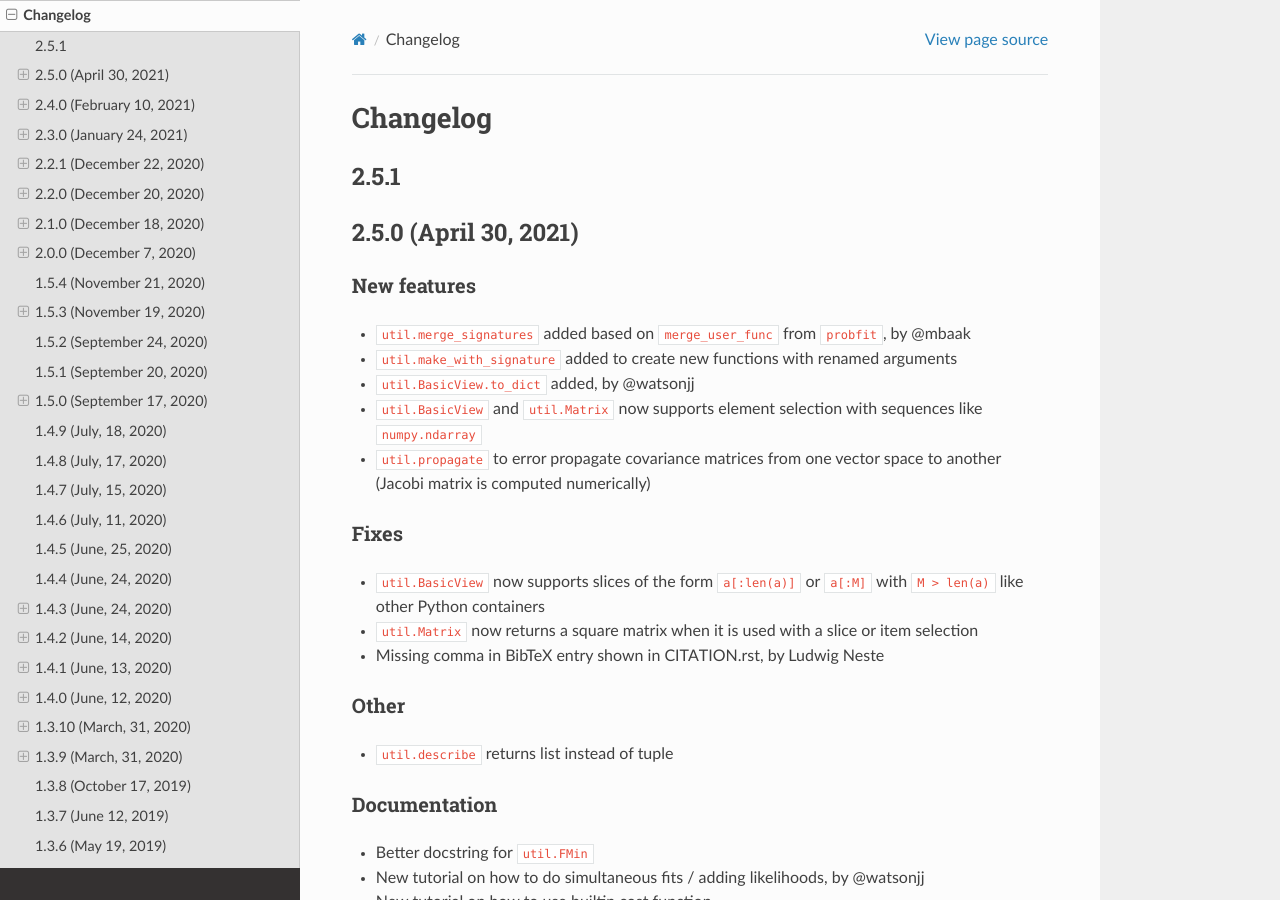
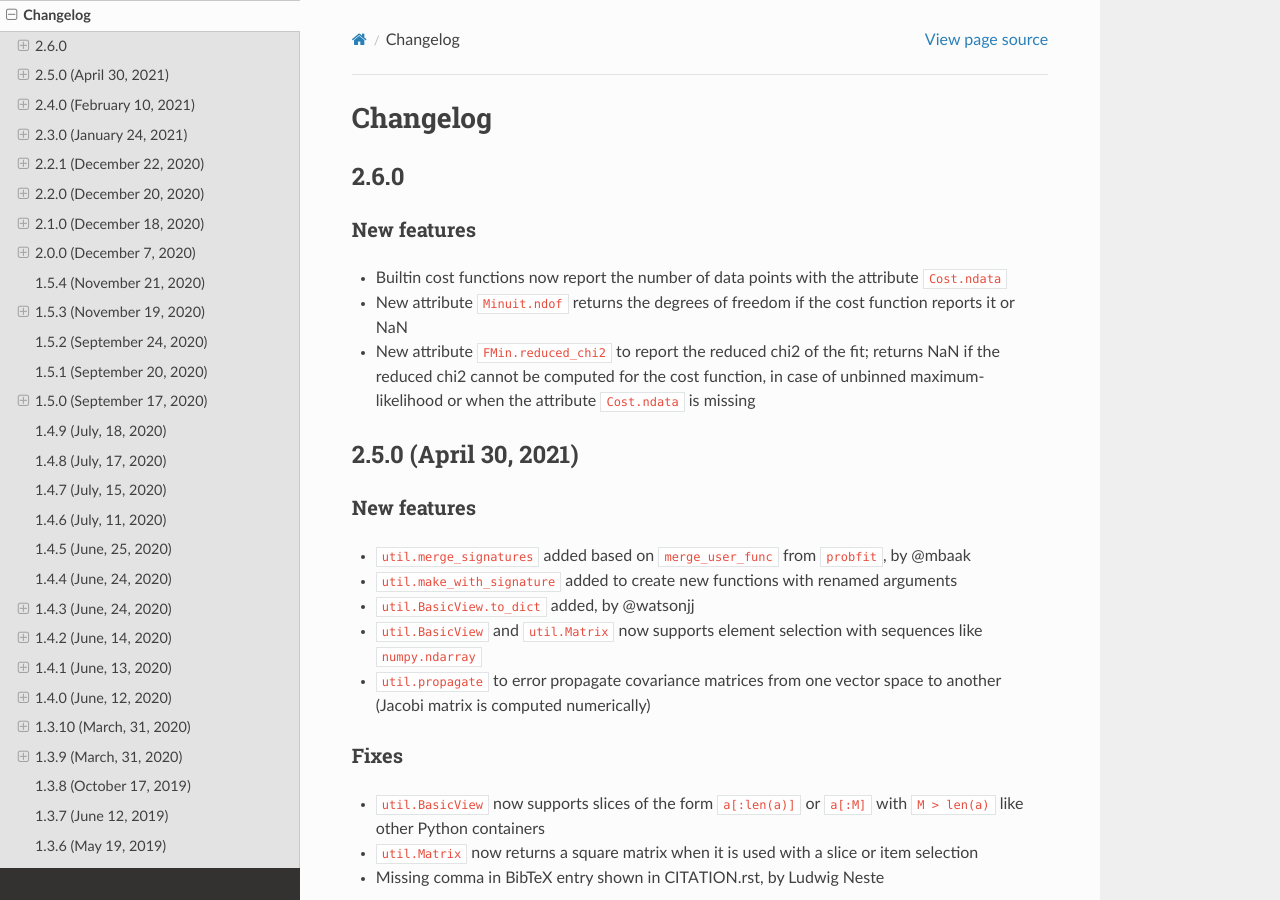
Before and after one commit to scikit-hep/iminuit, a Sphinx documentation site: the page built from doc/changelog.rst, in a window 1280 px wide and 900 px high. Built offline with Sphinx 7.4.7 and the Read the Docs theme 2.0.0, drawn with Linux system fonts in a browser that asks for light colours.

Commit message:
changelog and more tests

```diff
--- a/doc/changelog.rst
+++ b/doc/changelog.rst
@@ -5,8 +5,17 @@
 Changelog
 =========
 
-2.5.1
+2.6.0
 -----
+New features
+~~~~~~~~~~~~
+- Builtin cost functions now report the number of data points with the attribute
+  ``Cost.ndata``
+- New attribute ``Minuit.ndof`` returns the degrees of freedom if the cost function
+  reports it or NaN
+- New attribute ``FMin.reduced_chi2`` to report the reduced chi2 of the fit; returns
+  NaN if the reduced chi2 cannot be computed for the cost function, in case of unbinned
+  maximum-likelihood or when the attribute ``Cost.ndata`` is missing
 
 2.5.0 (April 30, 2021)
 ----------------------
@@ -17,9 +26,10 @@ New features
   by @mbaak
 - ``util.make_with_signature`` added to create new functions with renamed arguments
 - ``util.BasicView.to_dict`` added, by @watsonjj
-- ``util.BasicView`` and ``util.Matrix`` now supports element selection with sequences like
-  ``numpy.ndarray``
-- ``util.propagate`` to error propagate covariance matrices from one vector space to another (Jacobi matrix is computed numerically)
+- ``util.BasicView`` and ``util.Matrix`` now supports element selection with sequences
+  like ``numpy.ndarray``
+- ``util.propagate`` to error propagate covariance matrices from one vector space to
+  another (Jacobi matrix is computed numerically)
 
 Fixes
 ~~~~~
--- a/src/iminuit/version.py
+++ b/src/iminuit/version.py
@@ -7,7 +7,7 @@
 # - Increase MAINTENANCE when fixing bugs without adding features
 # - During development, add suffix .devN with N >= 0
 # - For release candidates, add suffix .rcN with N >= 0
-iminuit_version = "2.5.1"
+iminuit_version = "2.6.0"
 
 # We list the corresponding ROOT version of the C++ Minuit2 library here
 root_version = "v6-23-01-RF-binSampling-685-ga642cc22e3"
```
Also changed, not shown: 1 other file.
